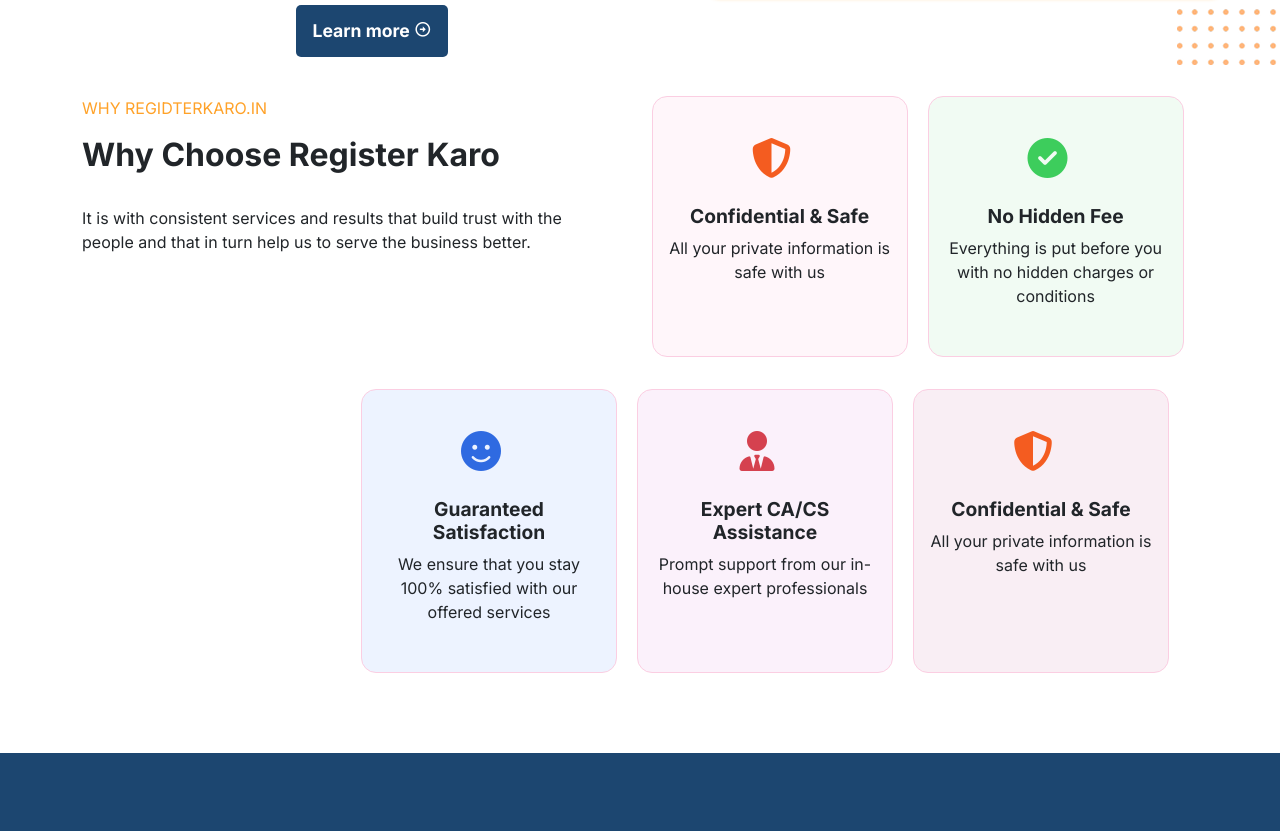
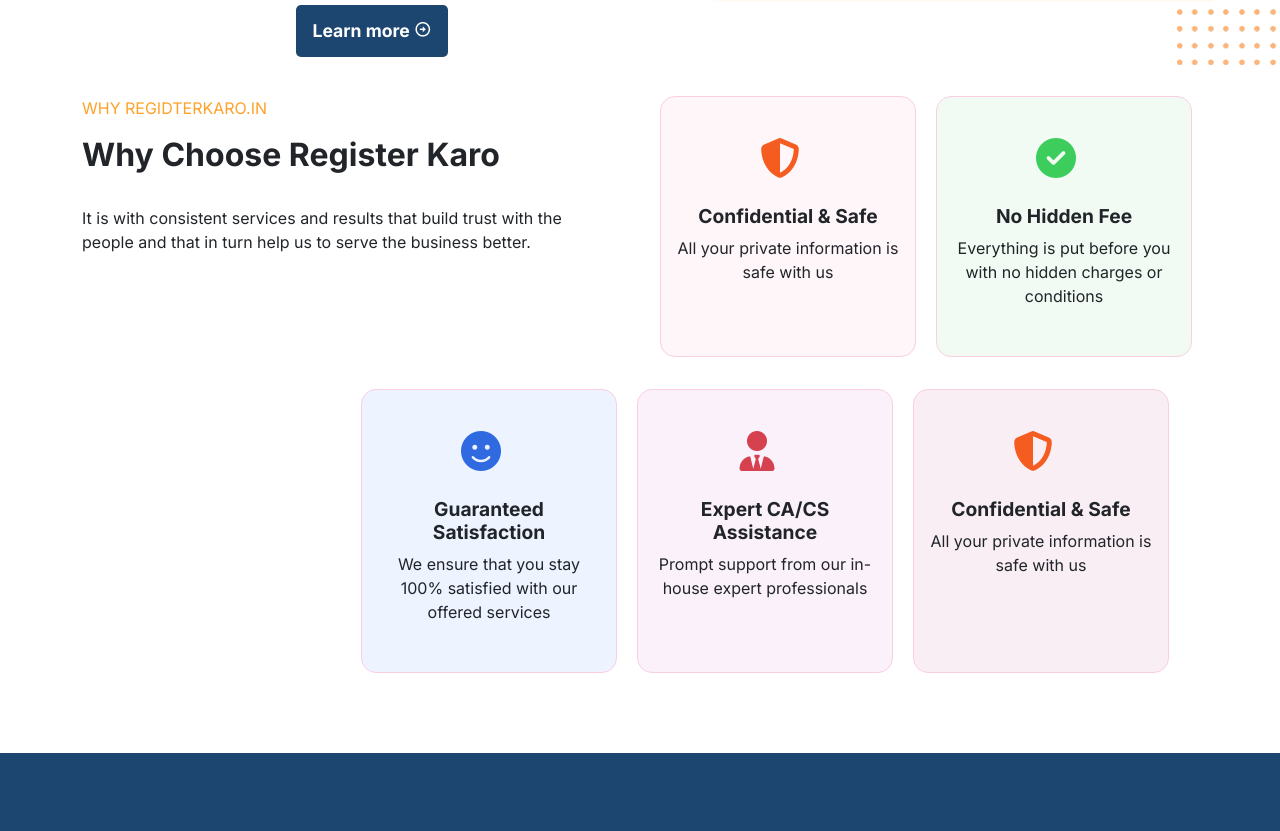
Before and after one commit to sonali173/RegisterKaro, a React (Vite) app: page / in a window 1280 px wide. Shown: the part 2671-3502 px from the top of the page. Built offline with nearby package versions, Linux system fonts and the light colour scheme.

Commit message:
Update Home.css

```diff
--- a/src/components/Home/Home.css
+++ b/src/components/Home/Home.css
@@ -442,9 +442,6 @@
 .confident-card{
     border: 1px solid #fbcee2;
 }
-.why-row{
-    margin-right: 0.3rem;
-}
 /* video-section */
 .video-section{
     margin-top: 5rem;
```
